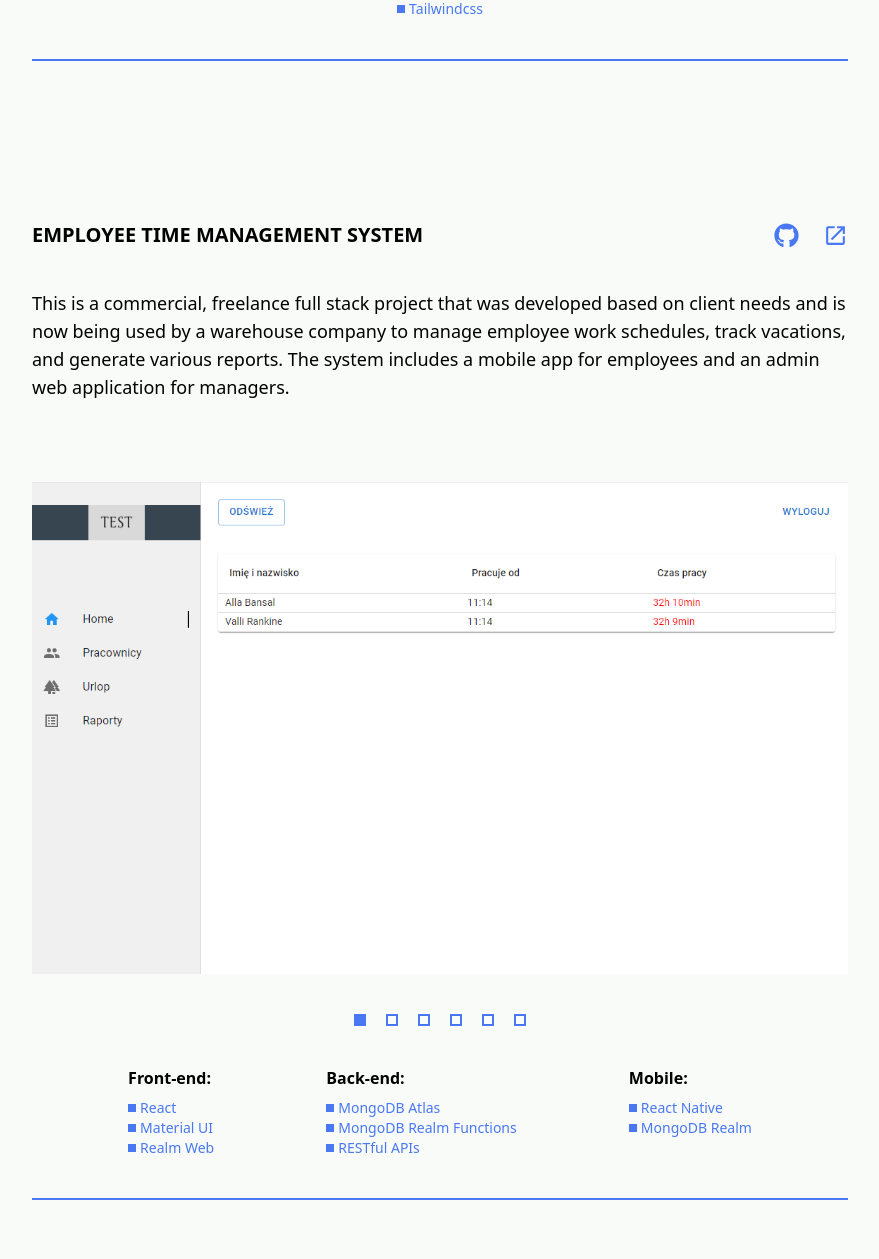
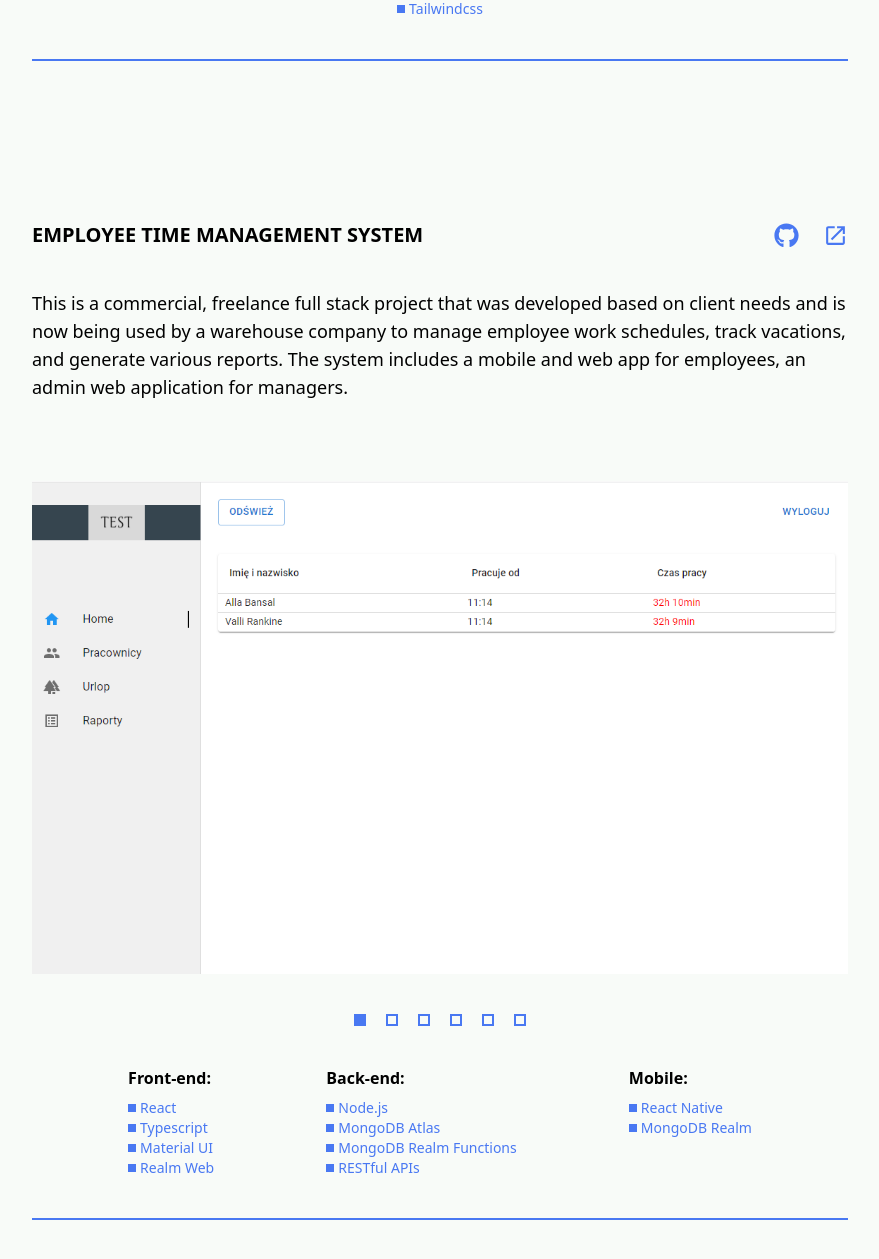
Before and after one commit to pologora/portfolio, a Next.js app: page / in a window 1280 px wide. Shown: the part 3171-4430 px from the top of the page, without its empty margins (200-1079 px from the left). Built offline with nearby package versions, Linux system fonts and the light colour scheme.

Commit message:
feat: add node.js to project list

```diff
--- a/src/data/projects.js
+++ b/src/data/projects.js
@@ -39,10 +39,10 @@ export default [
     en: {
       title: 'Employee Time Management System',
       about:
-        'This is a commercial, freelance full stack project that was developed based on client needs and is now being used by a warehouse company to manage employee work schedules, track vacations, and generate various reports. The system includes a mobile app for employees and an admin web application for managers.',
+        'This is a commercial, freelance full stack project that was developed based on client needs and is now being used by a warehouse company to manage employee work schedules, track vacations, and generate various reports. The system includes a mobile and web app for employees, an admin web application for managers.',
       tech: {
-        'Front-end': ['React', 'Material UI', 'Realm Web'],
-        'Back-end': ['MongoDB Atlas', 'MongoDB Realm Functions', 'RESTful APIs'],
+        'Front-end': ['React', 'Typescript', 'Material UI', 'Realm Web'],
+        'Back-end': ['Node.js', 'MongoDB Atlas', 'MongoDB Realm Functions', 'RESTful APIs'],
         Mobile: ['React Native', 'MongoDB Realm'],
       },
       links: {
```
